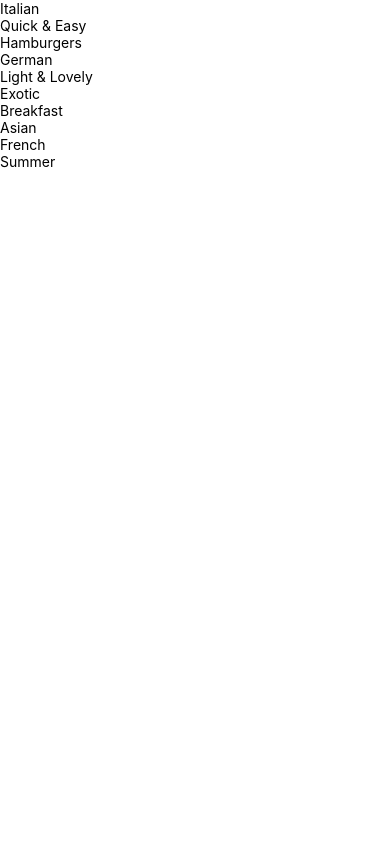
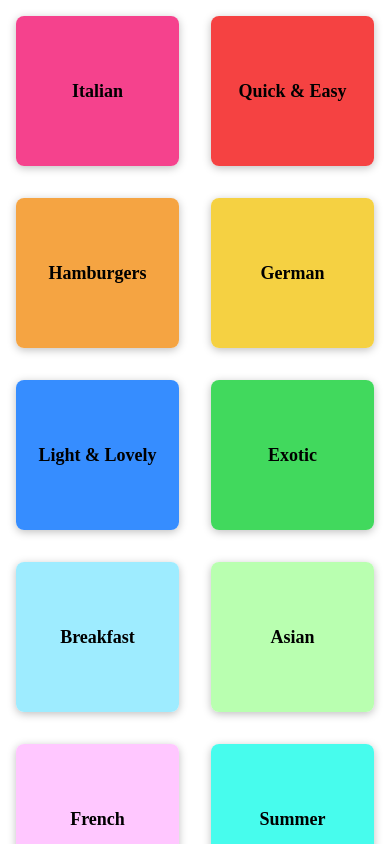
Before and after one commit to misharexviashvili/MealApp, a React Native app: screen / in a window 390 px wide. Built offline with nearby package versions, Linux system fonts and the light colour scheme.

Commit message:
category screen

```diff
--- a/App.js
+++ b/App.js
@@ -1,8 +1,13 @@
-import { StyleSheet } from "react-native";
+import { Fragment } from "react";
+import { StatusBar, StyleSheet } from "react-native";
 import CategoriesScreen from "./screens/CategoriesScreen";
-
 export default function App() {
-  return <CategoriesScreen />;
+  return (
+    <Fragment>
+      <StatusBar style="light" />
+      <CategoriesScreen />
+    </Fragment>
+  );
 }
 
 const styles = StyleSheet.create({
--- a/app.json
+++ b/app.json
@@ -5,6 +5,7 @@
     "version": "1.0.0",
     "orientation": "portrait",
     "icon": "./assets/icon.png",
+    "backgroundColor": "#24180f",
     "userInterfaceStyle": "light",
     "splash": {
       "image": "./assets/splash.png",
@@ -14,9 +15,7 @@
     "updates": {
       "fallbackToCacheTimeout": 0
     },
-    "assetBundlePatterns": [
-      "**/*"
-    ],
+    "assetBundlePatterns": ["**/*"],
     "ios": {
       "supportsTablet": true
     },
--- a/components/CategoryGridTile.js
+++ b/components/CategoryGridTile.js
@@ -1,13 +1,54 @@
-import { Pressable, Text, View } from "react-native";
+import { Pressable, Text, View, StyleSheet, Platform } from "react-native";
 
-export default function CategoryGridTile({title, color}) {
+export default function CategoryGridTile({ title, color }) {
   return (
-    <View>
-      <Pressable>
-        <View>
-          <Text>{title}</Text>
+    <View style={styles.gridItem}>
+      <Pressable
+        style={({ pressed }) => [
+          styles.buttonStyle,
+          pressed ? styles.buttonPressed : null,
+        ]}
+        android_ripple={{ color: "#ccc" }}
+      >
+        <View style={[styles.innerContainer, { backgroundColor: color }]}>
+          <Text style={styles.title}>{title}</Text>
         </View>
       </Pressable>
     </View>
   );
 }
+
+const styles = StyleSheet.create({
+  gridItem: {
+    flex: 1,
+    margin: 16,
+    height: 150,
+    borderRadius: 8,
+    elevation: 4,
+    // Without background color shadow doesn't work on IOS
+    backgroundColor: "white",
+    shadowColor: "black",
+    shadowOpacity: 0.25,
+    shadowOffset: { width: 0, height: 2 },
+    shadowRadius: 8,
+    overflow: Platform.OS === "android" ? "hidden" : "visible",
+  },
+  buttonStyle: {
+    flex: 1,
+  },
+  buttonPressed: {
+    opacity: 0.25,
+  },
+  innerContainer: {
+    flex: 1,
+    padding: 16,
+    justifyContent: "center",
+    alignItems: "center",
+    borderRadius: 8,
+  },
+  title: {
+    fontWeight: "bold",
+    fontSize: 18,
+    fontFamily: "serif",
+  },
+});
--- a/package.json
+++ b/package.json
@@ -12,7 +12,8 @@
     "expo": "~47.0.12",
     "expo-status-bar": "~1.4.2",
     "react": "18.1.0",
-    "react-native": "0.70.5"
+    "react-native": "0.70.5",
+    "expo-font": "~11.0.1"
   },
   "devDependencies": {
     "@babel/core": "^7.12.9"
--- a/screens/CategoriesScreen.js
+++ b/screens/CategoriesScreen.js
@@ -12,6 +12,7 @@
       data={CATEGORIES}
       keyExtractor={(item) => item.id}
       renderItem={renderCategoryItem}
+      numColumns={2}
     />
   );
 }
```
Also changed, not shown: 1 other file (tests, documents, lock files or other folders).
